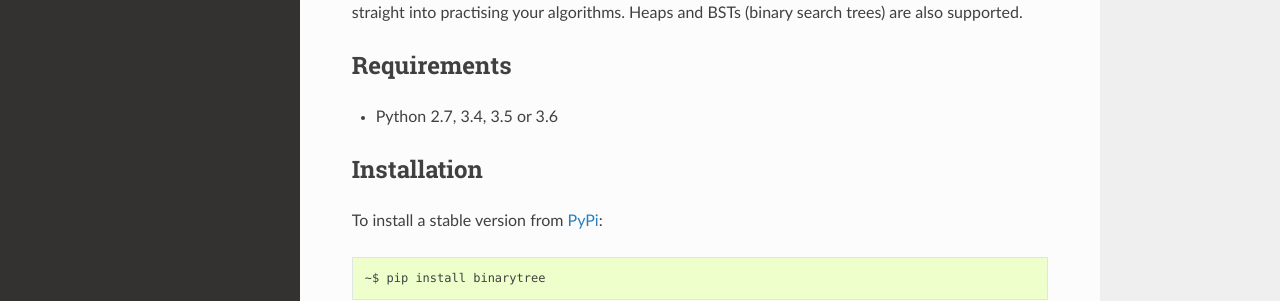
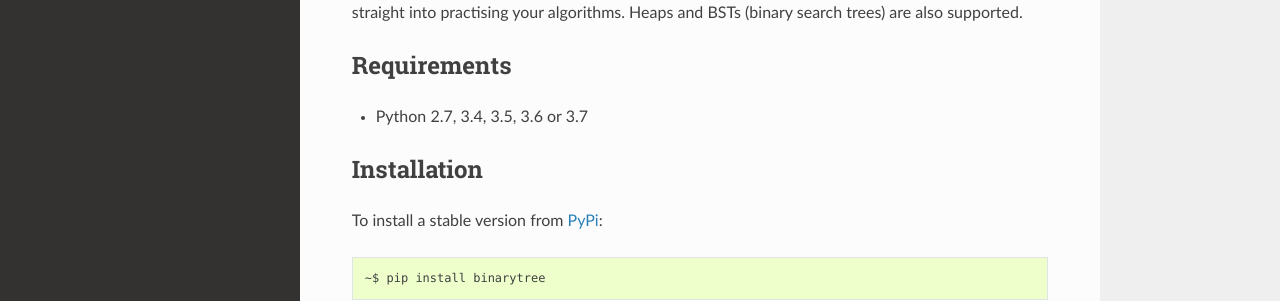
Before and after one commit to joowani/binarytree, a Sphinx documentation site: the page built from docs/index.rst, in a window 1280 px wide and 1083 px high. Shown: the part 255-556 px from the top of the window. Built offline with Sphinx 7.4.7 and the Read the Docs theme 2.0.0, drawn with Linux system fonts in a browser that asks for light colours.

Commit message:
Update README.rst and documentation

```diff
--- a/README.rst
+++ b/README.rst
@@ -43,16 +43,14 @@ algorithms. Heaps and BSTs (binary search trees) are also supported.
 Announcements
 =============
 
-* **Binarytree** version `4.0`_ is now out!
 * Please see the releases_ page for details on the latest updates.
 
-.. _4.0: https://github.com/joowani/binarytree/releases/tag/4.0.0
 .. _releases: https://github.com/joowani/binarytree/releases
 
 Requirements
 ============
 
-- Python 2.7, 3.4, 3.5 or 3.6.
+- Python 2.7, 3.4, 3.5, 3.6 or 3.7.
 
 Installation
 ============
--- a/docs/index.rst
+++ b/docs/index.rst
@@ -11,7 +11,7 @@ algorithms. Heaps and BSTs (binary search trees) are also supported.
 Requirements
 ============
 
-- Python 2.7, 3.4, 3.5 or 3.6
+- Python 2.7, 3.4, 3.5, 3.6 or 3.7
 
 Installation
 ============
```
